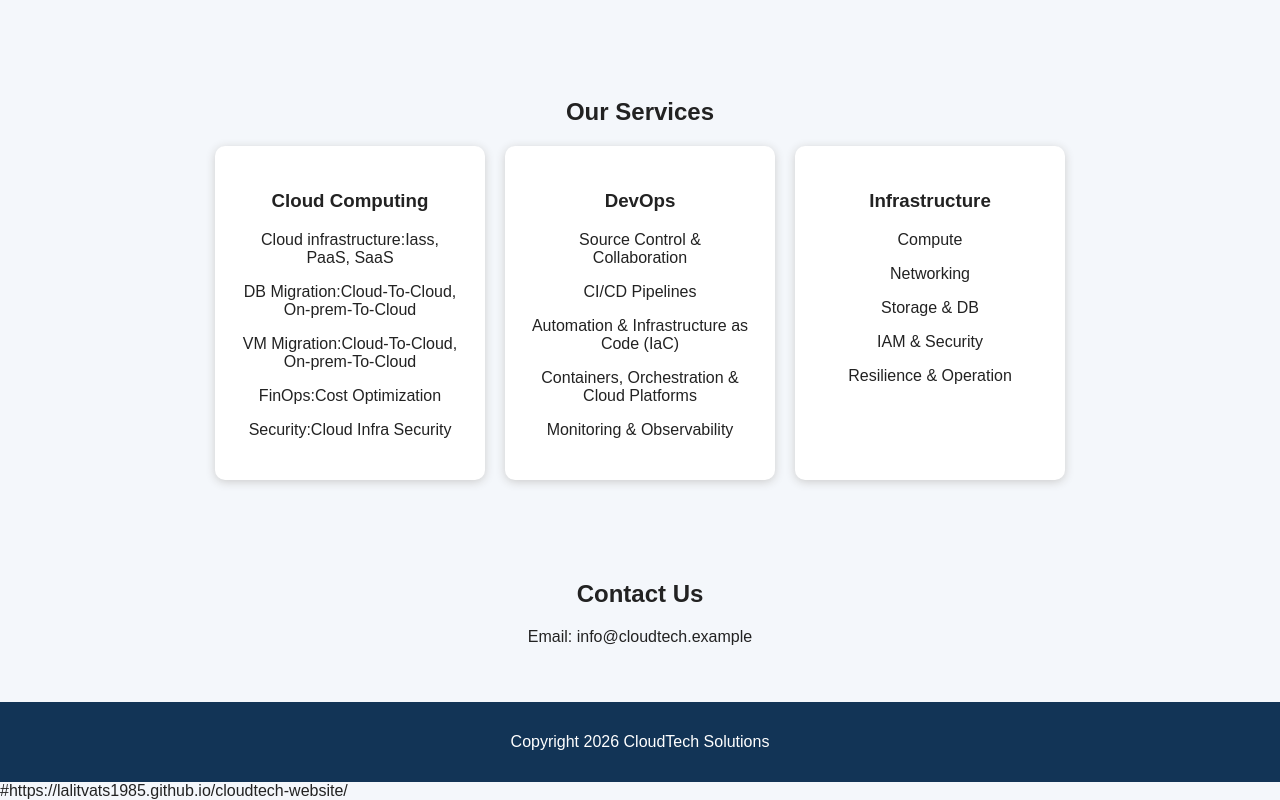
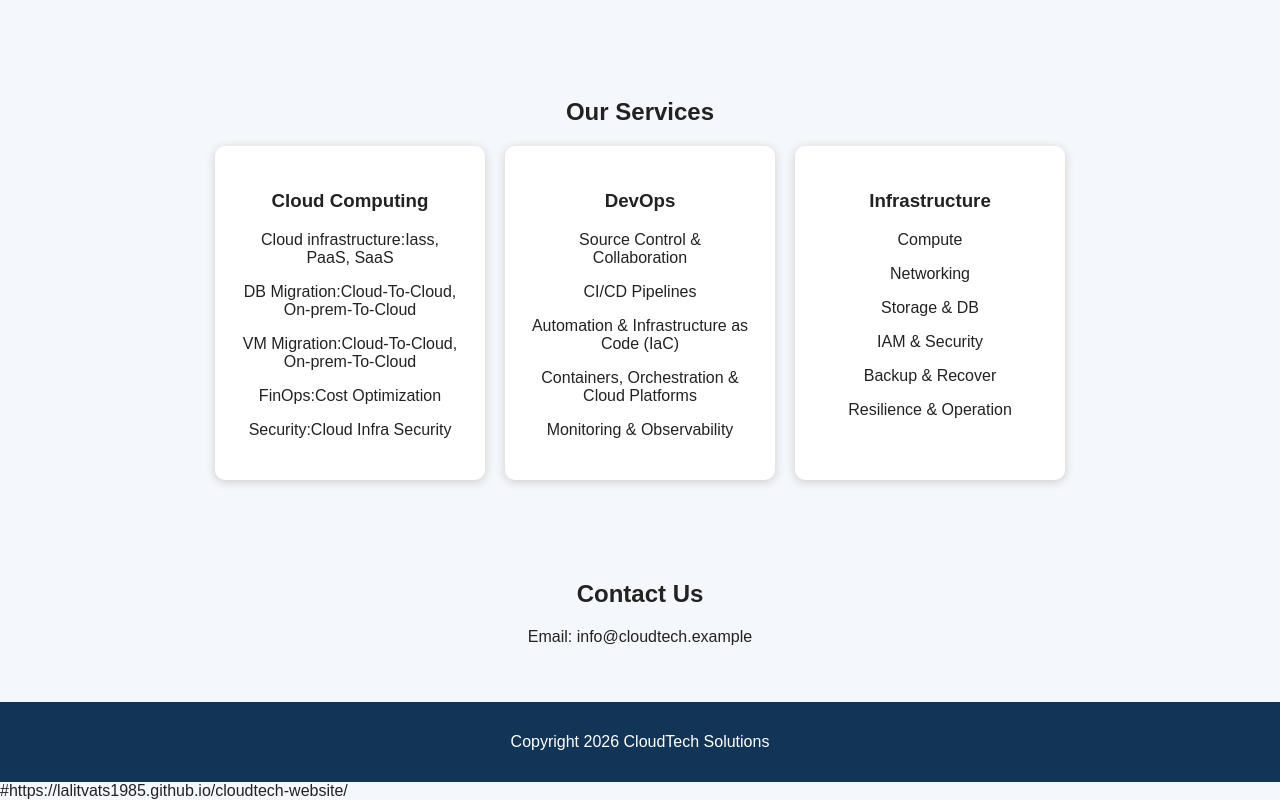
Before and after one commit to lalitvats1985/cloudtech-website, a plain HTML site: page index.html in a window 1280 px wide. Shown: the part 600-1400 px from the top of the page. Drawn offline with Linux system fonts and the light colour scheme; a script that the page names is missing.

Commit message:
5th update in index.html from main branch

```diff
--- a/index.html
+++ b/index.html
@@ -55,6 +55,7 @@
                 <p>Networking</p>
                 <p>Storage & DB</p>
                 <p>IAM & Security</p>
+                <p>Backup & Recover</p>
                 <p>Resilience & Operation</p>
                 </div>
         </div>
```
Also changed, not shown: 1 other file.
